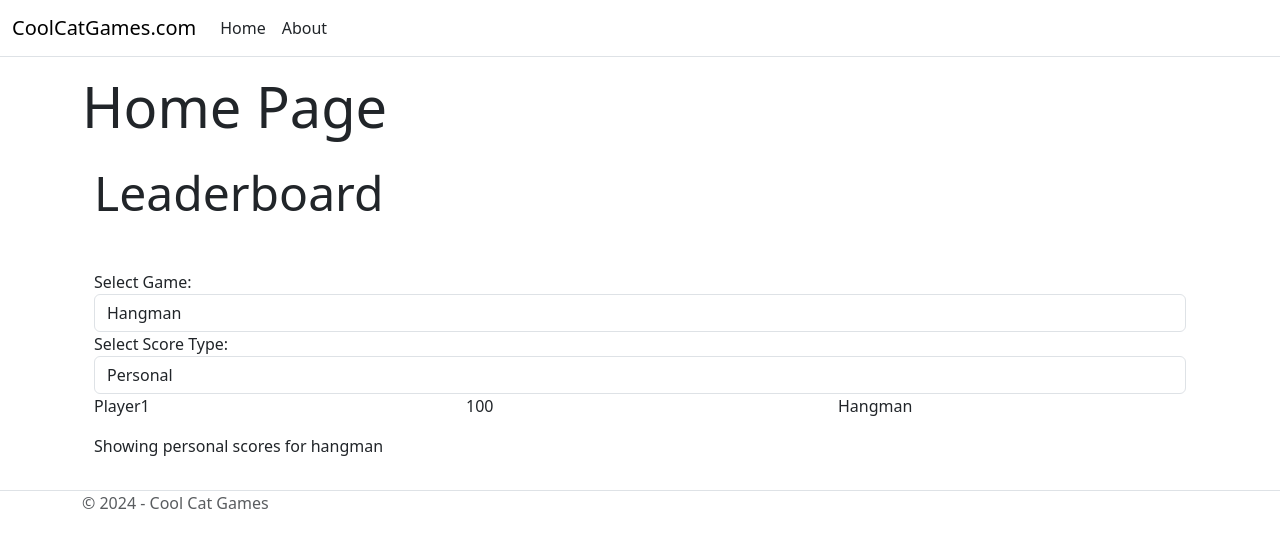
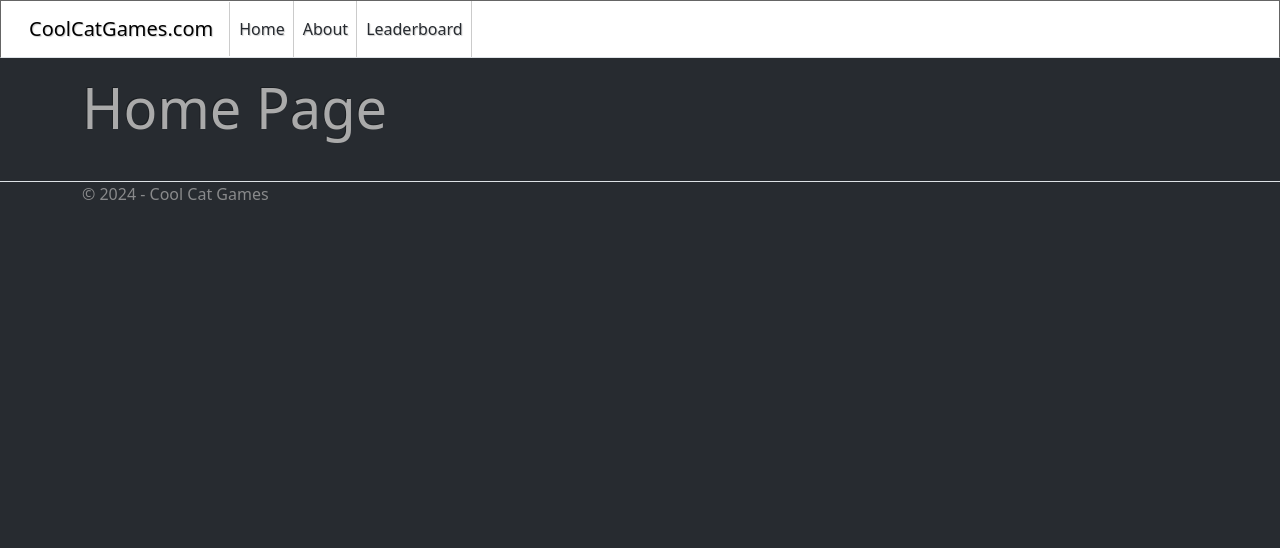
Before and after one commit to Syyren/Combined_CPRO2221_CPRO2501_Group_Repo, a React (Create React App) app in the folder frontend/: page / in a window 1280 px wide. Shown: the top 548 px of the page. Built offline with nearby package versions, Linux system fonts and the light colour scheme.

Commit message:
Finished

```diff
--- a/frontend/package.json
+++ b/frontend/package.json
@@ -7,6 +7,7 @@
     "@testing-library/react": "^13.4.0",
     "@testing-library/user-event": "^13.5.0",
     "bootstrap": "^5.3.3",
+    "bootswatch": "^5.3.3",
     "react": "^18.2.0",
     "react-dom": "^18.2.0",
     "react-router-dom": "^6.22.2",
--- a/frontend/src/App.js
+++ b/frontend/src/App.js
@@ -1,17 +1,22 @@
-import { BrowserRouter, Routes, Route} from 'react-router-dom' //importing the react router dom to set my routes
-import About from './pages/About'
-import Home from './pages/Home'
-import NoPage from './pages/NoPage' //importing each of my pages
+import { BrowserRouter, Routes, Route } from "react-router-dom"; //importing the react router dom to set my routes
+import About from "./pages/About";
+import Home from "./pages/Home";
+import NoPage from "./pages/NoPage";
+import LeaderboardTest from "./pages/LeaderboardTest"; //importing each of my pages
 
-export default function App() { //setting the app routes
+export default function App() {
+  //setting the app routes
   return (
     <div>
       <BrowserRouter>
         <Routes>
-          <Route index element={ <Home /> } />
-          <Route path="/home" element={ <Home /> } /> {/* Setting a second home path for clean routing */}
-          <Route path="/about" element={ <About /> } />
-          <Route path="*" element={ <NoPage /> } /> {/* All undefined routes will raise the 404 page here */}
+          <Route index element={<Home />} />
+          <Route path="/home" element={<Home />} />{" "}
+          {/* Setting a second home path for clean routing */}
+          <Route path="/about" element={<About />} />
+          <Route path="/leaderboard" element={<LeaderboardTest />} />
+          <Route path="*" element={<NoPage />} />{" "}
+          {/* All undefined routes will raise the 404 page here */}
         </Routes>
       </BrowserRouter>
     </div>
--- a/frontend/src/components/NavBar.js
+++ b/frontend/src/components/NavBar.js
@@ -30,6 +30,11 @@
                 About
               </Link>
             </li>
+            <li className="nav-item">
+              <Link className="nav-link text-dark" to="/leaderboard">
+                Leaderboard
+              </Link>
+            </li>
           </ul>
         </div>
       </div>
--- a/frontend/src/components/leaderboard/Leaderboard.js
+++ b/frontend/src/components/leaderboard/Leaderboard.js
@@ -6,97 +6,114 @@
   constructor(props) {
     super(props);
     this.state = {
-      scores: [],
-      filteredScores: [], // Filtered scores based on user selection
+      scores: [], // Your scores array
       activeGame: "hangman",
       activeScoreType: "personal",
       currentUser: "Player1", // Assuming the current user is 'Player1'
-      // Example scores
-      exampleScores: [
-        { username: "Player1", score: 100, game: "hangman" },
-        { username: "Player2", score: 90, game: "hangman" },
-        { username: "Player3", score: 80, game: "hangman" },
-        { username: "Player4", score: 70, game: "hangman" },
-        { username: "Player5", score: 60, game: "hangman" },
-        { username: "Player1", score: 200, game: "tictactoe" },
-        { username: "Player2", score: 190, game: "tictactoe" },
-        { username: "Player3", score: 180, game: "tictactoe" },
-        { username: "Player4", score: 170, game: "tictactoe" },
-        { username: "Player5", score: 160, game: "tictactoe" },
-        { username: "Player1", score: 300, game: "idlerunner" },
-        { username: "Player2", score: 290, game: "idlerunner" },
-        { username: "Player3", score: 280, game: "idlerunner" },
-        { username: "Player4", score: 270, game: "idlerunner" },
-        { username: "Player5", score: 260, game: "idlerunner" },
-        { username: "Player1", score: 400, game: "galaga" },
-        { username: "Player2", score: 390, game: "galaga" },
-        { username: "Player3", score: 380, game: "galaga" },
-        { username: "Player4", score: 370, game: "galaga" },
-        { username: "Player5", score: 360, game: "galaga" },
-      ],
     };
   }
 
   componentDidMount() {
-    // Filter scores based on active game and score type
-    this.filterScores();
+    // Simulating fetching scores from an API or database
+    this.fetchScores();
   }
 
-  componentDidUpdate(prevProps, prevState) {
-    // Re-filter scores if game or score type changes
-    if (
-      prevState.activeGame !== this.state.activeGame ||
-      prevState.activeScoreType !== this.state.activeScoreType
-    ) {
-      this.filterScores();
+  fetchScores = () => {
+    // Example scores
+    const exampleScores = [];
+
+    // Function to generate a random score
+    const generateRandomScore = () => Math.floor(Math.random() * 100) + 1;
+
+    // Generate 5 example scores for each game
+    const games = ["hangman", "tictactoe", "idlerunner", "galaga"];
+    for (let i = 0; i < games.length; i++) {
+      for (let j = 1; j <= 5; j++) {
+        exampleScores.push({
+          username: `Player${j}`,
+          score: generateRandomScore(),
+          game: games[i],
+        });
+      }
     }
-  }
 
-  // Method to filter scores based on active game and score type
-  filterScores = () => {
-    const { exampleScores, activeGame, activeScoreType, currentUser } =
-      this.state;
-    let filteredScores = exampleScores.filter(
-      (score) =>
-        score.game === activeGame &&
-        (activeScoreType === "personal" ? score.username === currentUser : true)
-    );
-    this.setState({ filteredScores });
+    // Sort the scores array in descending order based on the score
+    const sortedScores = exampleScores.sort((a, b) => b.score - a.score);
+
+    // Assign ranks to the sorted scores
+    const rankedScores = sortedScores.map((score, index) => ({
+      ...score,
+      rank: index + 1, // Rank starts from 1
+    }));
+
+    // Update state with ranked scores
+    this.setState({ scores: rankedScores });
   };
 
-  // Method to handle game change
+  filterScores = () => {
+    const { scores, activeGame, activeScoreType, currentUser } = this.state;
+
+    // Filter scores based on the active game and score type
+    let filteredScores = scores.filter(
+      (score) =>
+        (activeScoreType === "personal"
+          ? score.username === currentUser
+          : true) && (activeGame === "all" ? true : score.game === activeGame)
+    );
+
+    // If active game is not 'all', assign ranks within the group of scores for that game
+    if (activeGame !== "all" && filteredScores.length > 0) {
+      // Sort the filtered scores array in descending order based on the score
+      filteredScores.sort((a, b) => b.score - a.score);
+
+      // Assign ranks within the group of scores for the active game
+      let rank = 1;
+      let prevScore = filteredScores[0].score;
+      filteredScores.forEach((score, index) => {
+        if (score.score !== prevScore) {
+          rank = index + 1;
+        }
+        score.rank = rank;
+        prevScore = score.score;
+      });
+    }
+
+    return filteredScores;
+  };
+
   handleGameChange = (game) => {
     this.setState({ activeGame: game });
   };
 
-  // Method to handle score type change
   handleScoreTypeChange = (scoreType) => {
     this.setState({ activeScoreType: scoreType });
   };
 
   render() {
-    const { filteredScores, activeGame, activeScoreType } = this.state;
+    const { activeGame, activeScoreType } = this.state;
+    const filteredScores = this.filterScores();
+    // Capitalize the first letter of activeGame
+    const capitalizedActiveGame =
+      activeGame.charAt(0).toUpperCase() + activeGame.slice(1);
     return (
-      <div className="container">
-        <h3 className="display-5 mb-5">Leaderboard</h3>
+      <div className="container mt-5">
+        <h3 className="display-4 mb-5">Leaderboard</h3>
         <LeaderboardNav
           onGameChange={this.handleGameChange}
           onScoreTypeChange={this.handleScoreTypeChange}
         />
-        <div className="leaderboard-scores">
+        <h4 className="display-6 mb-2">{capitalizedActiveGame}</h4>
+        <div className="list-group">
           {filteredScores.map((score, index) => (
             <LeaderboardScore
               key={index}
+              rank={score.rank}
               name={score.username}
               score={score.score}
               game={score.game}
             />
           ))}
         </div>
-        <p className="mt-3">
-          Showing {activeScoreType === "personal" ? "personal" : "worldwide"}{" "}
-          scores for {activeGame}
-        </p>
       </div>
     );
   }
--- a/frontend/src/components/leaderboard/LeaderboardNav.js
+++ b/frontend/src/components/leaderboard/LeaderboardNav.js
@@ -17,12 +17,11 @@
   };
 
   return (
-    <div className="leaderboard-nav">
-      <div className="form-group">
-        <label htmlFor="gameSelect">Select Game:</label>
+    <div className="row mb-4">
+      <div className="col-md-6 mb-2">
+        <label className="mb-0">Select Game:</label>
         <select
-          className="form-control"
-          id="gameSelect"
+          className="form-control bg-light"
           value={selectedGame}
           onChange={handleGameChange}
         >
@@ -32,16 +31,15 @@
           <option value="galaga">Galaga</option>
         </select>
       </div>
-      <div className="form-group">
-        <label htmlFor="scoreTypeSelect">Select Score Type:</label>
+      <div className="col-md-6">
+        <label className="mb-0">Select Leaderboard Type:</label>
         <select
-          className="form-control"
-          id="scoreTypeSelect"
+          className="form-control bg-light"
           value={selectedScoreType}
           onChange={handleScoreTypeChange}
         >
           <option value="personal">Personal</option>
-          <option value="worldwide">Worldwide</option>
+          <option value="global">Global</option>
         </select>
       </div>
     </div>
--- a/frontend/src/components/leaderboard/LeaderboardScore.js
+++ b/frontend/src/components/leaderboard/LeaderboardScore.js
@@ -1,17 +1,16 @@
 import React from "react";
 
-const LeaderboardScore = ({ name, score, game }) => {
-  // Function to capitalize the first letter of a string
-  const capitalizeFirstLetter = (string) => {
-    return string.charAt(0).toUpperCase() + string.slice(1);
-  };
-
+const LeaderboardScore = ({ rank, name, score }) => {
   return (
-    <div className="row leaderboard-score">
-      <div className="col">{name}</div>
-      <div className="col">{score}</div>
-      <div className="col">{capitalizeFirstLetter(game)}</div>
-    </div>
+    <a href="#" className="list-group-item list-group-item-action">
+      <div className="d-flex w-100 justify-content-between align-items-center">
+        <div className="d-flex align-items-center">
+          <span className="badge bg-primary me-2">{rank}</span>
+          <h5 className="mb-0">{name}</h5>
+        </div>
+        <small>{score}</small>
+      </div>
+    </a>
   );
 };
 
--- a/frontend/src/pages/Home.js
+++ b/frontend/src/pages/Home.js
@@ -1,11 +1,9 @@
 import Layout from "../components/Layout";
-import Leaderboard from "../components/leaderboard/Leaderboard";
 
 export default function Home() {
   return (
     <Layout>
       <h2 className="display-4 mb-4">Home Page</h2>
-      <Leaderboard />
     </Layout>
   );
 }
--- a/frontend/src/pages/LeaderboardTest.js
+++ b/frontend/src/pages/LeaderboardTest.js
@@ -0,0 +1,11 @@
+import Layout from "../components/Layout";
+import Leaderboard from "../components/leaderboard/Leaderboard";
+
+export default function Home() {
+  return (
+    <Layout>
+      <h2 className="display-4 mb-4">Leaderboard Test Page</h2>
+      <Leaderboard />
+    </Layout>
+  );
+}
```
Also changed, not shown: frontend/src/index.js (+7 -6 lines), 1 other file (tests, documents, lock files or other folders).
